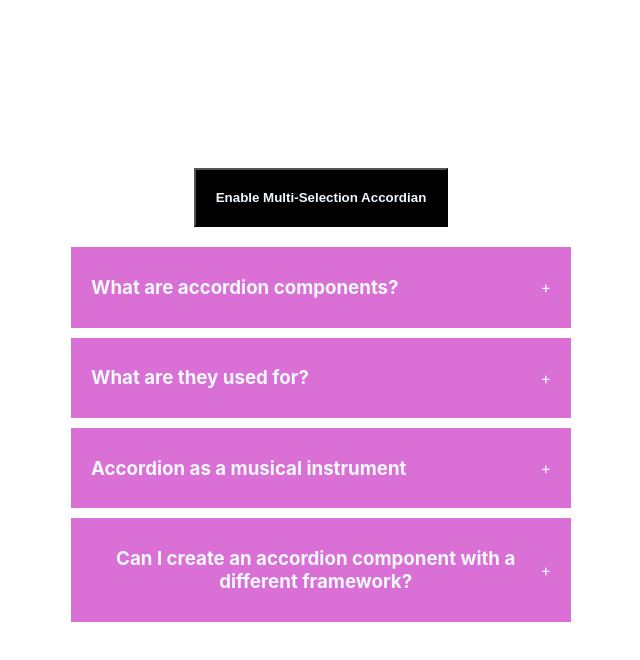
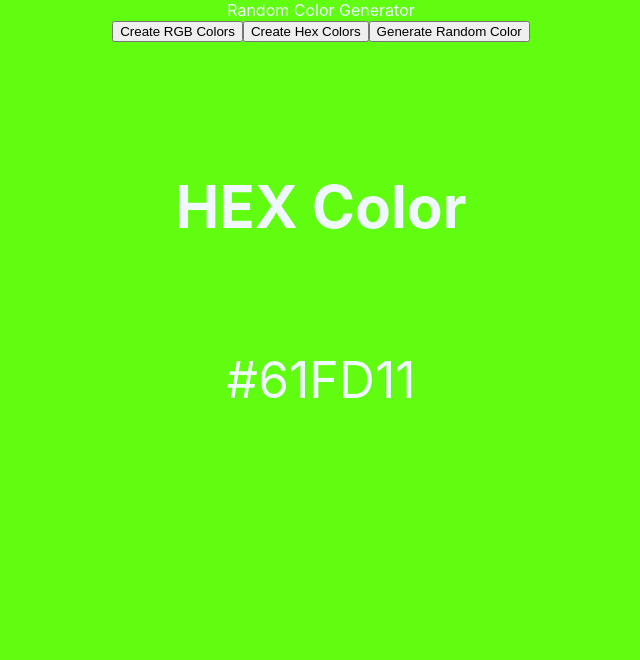
Before and after one commit to luminousbinary/one25-app, a React (Create React App) app: page / in a window 1280 px wide. Shown: the top 660 px of the page, without its empty margins (319-959 px from the left). Built offline with nearby package versions, Linux system fonts and the light colour scheme.

Commit message:
this si the random collour generator completed componenets

```diff
--- a/src/App.js
+++ b/src/App.js
@@ -1,11 +1,14 @@
 import './App.css';
 import Accordian from './components/accordian';
+import RandColor from './components/randColor';
 
 function App() {
   return (
     <div className="App">
      {/* accordian components */}
-     <Accordian/>
+     {/* <Accordian/> */}
+     {/* random color components */}
+     <RandColor/>
     </div>
   );
 }
--- a/src/components/accordian/acord.css
+++ b/src/components/accordian/acord.css
@@ -1,4 +1,4 @@
-.wrapper {
+.wrapper-container {
     display: flex;
     height: 100vh;
     width: 100vw;
@@ -9,7 +9,7 @@
 
 }
 
-.wrapper button{
+.wrapper-container button{
     padding: 20px 20px;
     background: black;
     color: aliceblue;
--- a/src/components/accordian/index.jsx
+++ b/src/components/accordian/index.jsx
@@ -25,7 +25,7 @@ export default function Accordian() {
   console.log(multiple);
 
   return (
-    <div className="wrapper">
+    <div className="wrapper-container">
       <button onClick={() => setEnableMultiSelection(!enableMultiSelection)}>
         Enable Multi-Selection Accordian
       </button>
--- a/src/components/randColor/index.jsx
+++ b/src/components/randColor/index.jsx
@@ -0,0 +1,67 @@
+import { useEffect, useState } from "react";
+import "./rand-color.css";
+
+// #123456
+// rgb(12,34,56)
+
+export default function RandColor() {
+  // create a variable to store the current type (rgb or hex) and aother to store the current ccolor
+  const [colorType, setColorType] = useState("hex");
+  const [currentColor, setCurrentColor] = useState("#000000");
+
+  function randColorUtil(length) {
+    return Math.floor(Math.random() * length);
+  }
+
+  //   function to handle Generating a random color
+  function handleGenerateRandomHexColor() {
+    const hex = [1, 2, 3, 4, 5, 6, 7, 8, 9, 0, "A", "B", "C", "D", "E", "F"];
+    let hexColor = "#";
+
+    for (let i = 0; i < 6; i++) {
+      hexColor += hex[randColorUtil(hex.length)];
+    }
+    // console.log(hexColor);
+
+    setCurrentColor(hexColor);
+  }
+
+  function handleGenerateRandomRgbColor() {
+    const r = randColorUtil(256);
+    const g = randColorUtil(256);
+    const b = randColorUtil(256);
+
+    setCurrentColor(`rgb(${r},${g},${b})`);
+  }
+
+  useEffect(() => {
+    if (colorType === "rgb") {
+      handleGenerateRandomRgbColor();
+    } else {
+      handleGenerateRandomHexColor();
+    }
+  }, [colorType]);
+
+  return (
+    <div className="wrapper-contaner" style={{ background: currentColor }}>
+      <div>Random Color Generator</div>
+
+      <button onClick={() => setColorType("rgb")}>Create RGB Colors</button>
+      <button onClick={() => setColorType("hex")}>Create Hex Colors</button>
+      <button
+        onClick={
+          colorType === "hex"
+            ? handleGenerateRandomHexColor
+            : handleGenerateRandomRgbColor
+        }
+      >
+        Generate Random Color
+      </button>
+
+      <div className="current-color">
+        <h3>{colorType === "rgb" ? "RGB Color " : " HEX Color"}</h3>
+        <p>{currentColor}</p>
+      </div>
+    </div>
+  );
+}
--- /dev/null
+++ b/src/components/randColor/rand-color.css
@@ -0,0 +1,16 @@
+.wrapper-contaner {
+    height: 100vh;
+    width: 100vw;
+    color: aliceblue;
+    /* display: flex; */
+}
+
+.current-color{
+display: flex;
+align-items: center;
+justify-content: center;
+margin-top: 70px;
+font-size: 50px;
+flex-direction: column;
+
+}
```
